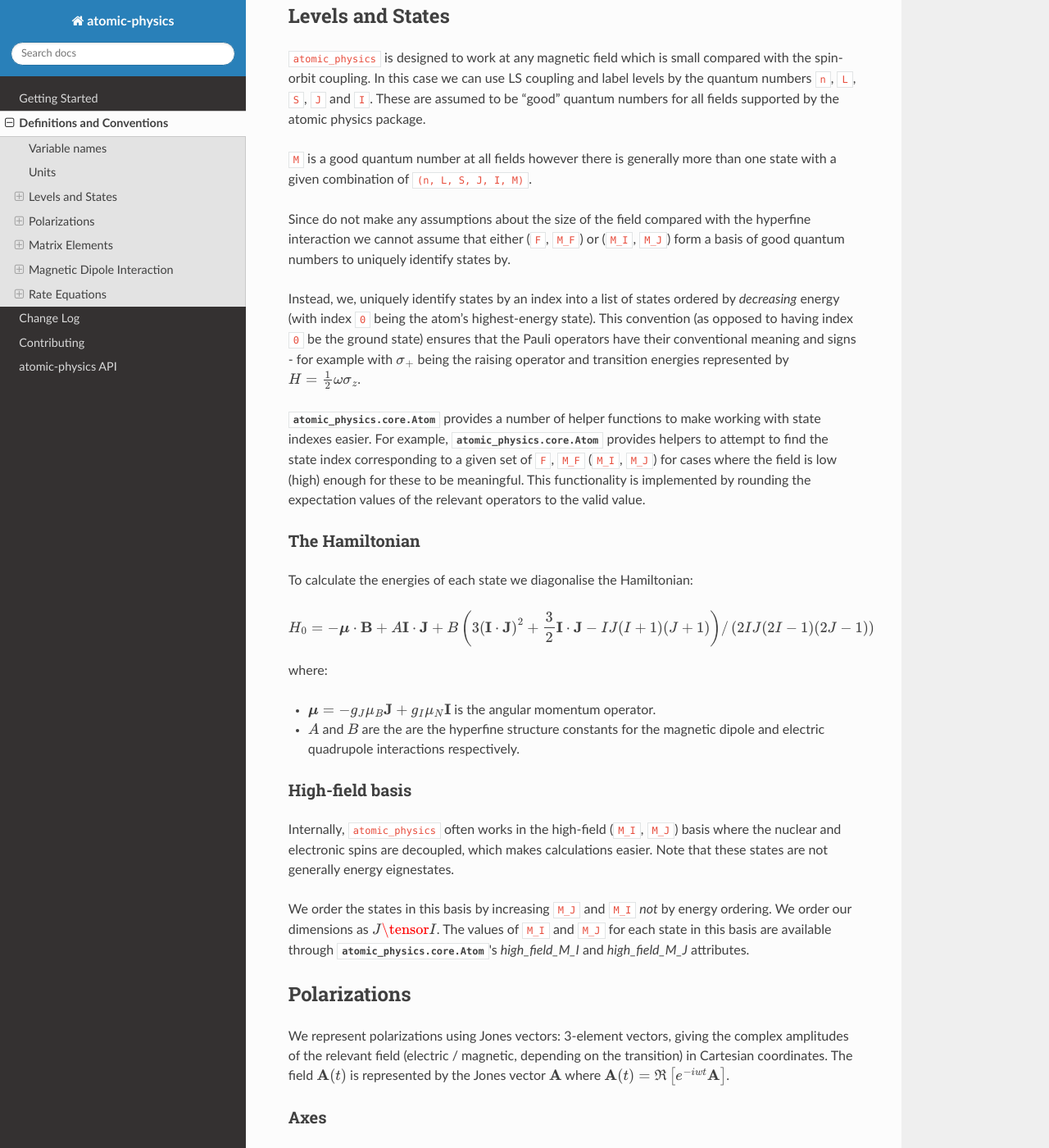
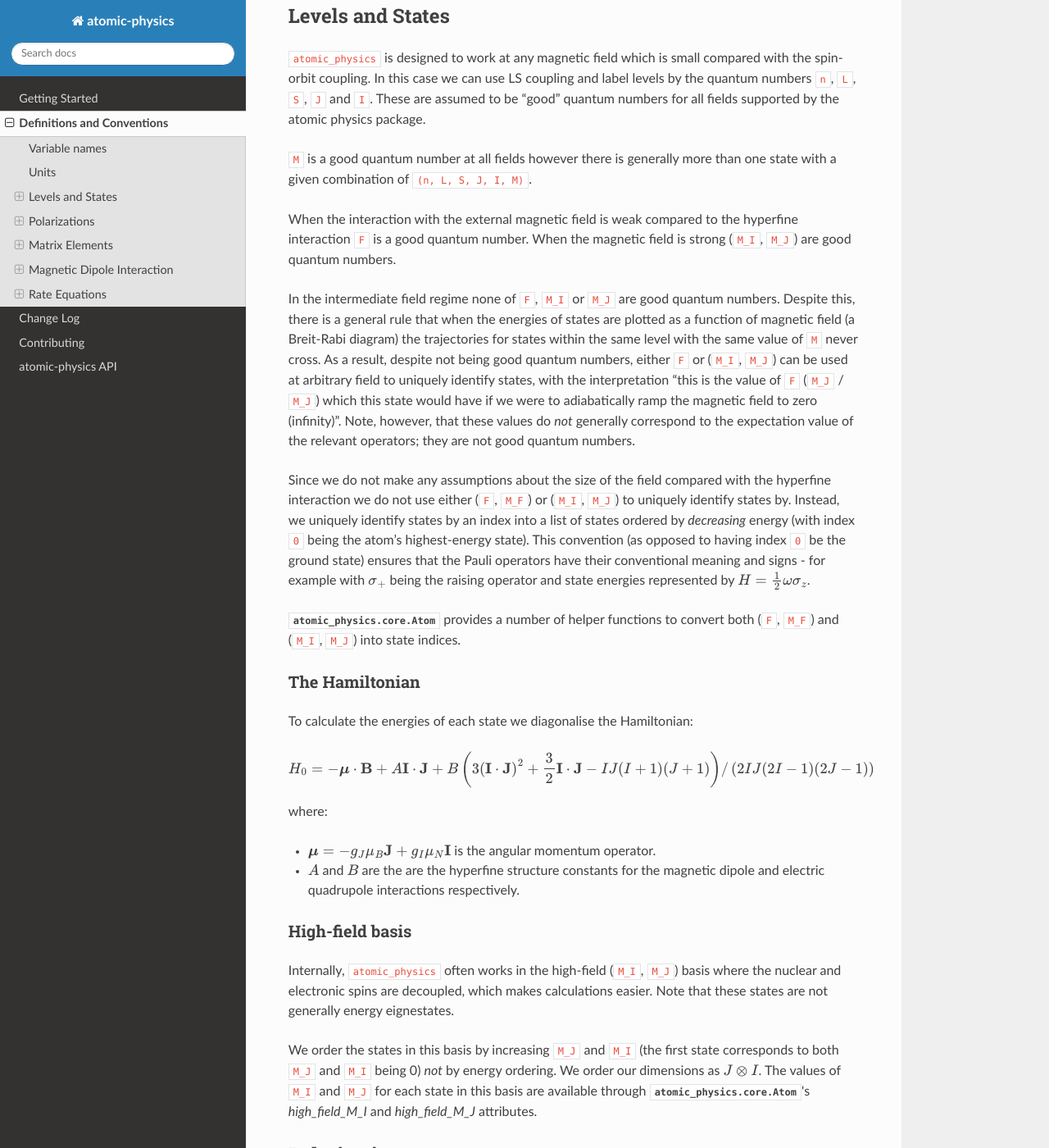
Before and after one commit to OxfordIonTrapGroup/atomic_physics, a Sphinx documentation site: the page built from docs/definitions_and_conventions.rst, in a window 1280 px wide and 1400 px high, scrolled down 857 px. Shown: the whole window at 82% size. Built offline with Sphinx 7.4.7 and the Read the Docs theme 3.1.0, drawn with Linux system fonts in a browser that asks for light colours.

```diff
--- a/docs/definitions_and_conventions.rst
+++ b/docs/definitions_and_conventions.rst
@@ -45,23 +45,32 @@
 ``M`` is a good quantum number at all fields however there is generally more than one
 state with a given combination of ``(n, L, S, J, I, M)``.
 
-Since do not make any assumptions about the size of the field compared with the
-hyperfine interaction we cannot assume that either (``F``, ``M_F``) or (``M_I``, ``M_J``)
-form a basis of good quantum numbers to uniquely identify states by.
+When the interaction with the external magnetic field is weak compared to the hyperfine
+interaction ``F`` is a good quantum number. When the magnetic field is strong (``M_I``,
+``M_J``) are good quantum numbers.
 
-Instead, we, uniquely identify states by an index into a list of states ordered by
-*decreasing* energy (with index ``0`` being the atom's highest-energy state). This
-convention (as opposed to having index ``0`` be the ground state) ensures that the
-Pauli operators have their conventional meaning and signs - for example with
-:math:`\sigma_+` being the raising operator and transition energies represented by
-:math:`H = \frac{1}{2}\omega\sigma_z`.
+In the intermediate field regime none of ``F``, ``M_I`` or ``M_J`` are good quantum
+numbers. Despite this, there is a general rule that when the energies of states are
+plotted as a function of magnetic field (a Breit-Rabi diagram) the trajectories for
+states within the same level with the same value of ``M`` never cross. As a result,
+despite not being good quantum numbers, either ``F`` or (``M_I``, ``M_J``) can be
+used at arbitrary field to uniquely identify states, with the interpretation "this is
+the value of ``F`` (``M_J`` / ``M_J``) which this state would have if we were to
+adiabatically ramp the magnetic field to zero (infinity)". Note, however, that these
+values do *not* generally correspond to the expectation value of the relevant operators;
+they are not good quantum numbers.
 
-:class:`atomic_physics.core.Atom` provides a number of helper functions to make working
-with state indexes easier. For example, :class:`atomic_physics.core.Atom`
-provides helpers to attempt to find the state index corresponding to a given set of
-``F``, ``M_F`` (``M_I``, ``M_J``) for cases where the field is low (high) enough for
-these to be meaningful. This functionality is implemented by rounding the expectation
-values of the relevant operators to the valid value.
+Since we do not make any assumptions about the size of the field compared with the
+hyperfine interaction we do not use either (``F``, ``M_F``) or (``M_I``, ``M_J``)
+to uniquely identify states by. Instead, we uniquely identify states by an index into a
+list of states ordered by *decreasing* energy (with index ``0`` being the atom's
+highest-energy state). This convention (as opposed to having index ``0`` be the ground
+state) ensures that the Pauli operators have their conventional meaning and signs - for
+example with :math:`\sigma_+` being the raising operator and state energies
+represented by :math:`H = \frac{1}{2}\omega\sigma_z`.
+
+:class:`atomic_physics.core.Atom` provides a number of helper functions to convert both
+(``F``, ``M_F``) and (``M_I``, ``M_J``) into state indices.
 
 The Hamiltonian
 ---------------
@@ -90,8 +99,9 @@
 where the nuclear and electronic spins are decoupled, which makes calculations easier.
 Note that these states are not generally energy eignestates.
 
-We order the states in this basis by increasing ``M_J`` and ``M_I`` *not* by energy ordering.
-We order our dimensions as :math:`J \tensor I`. The values of ``M_I`` and ``M_J`` for
+We order the states in this basis by increasing ``M_J`` and ``M_I`` (the first state
+corresponds to both ``M_J`` and ``M_I`` being 0) *not* by energy ordering.
+We order our dimensions as :math:`J \otimes I`. The values of ``M_I`` and ``M_J`` for
 each state in this basis are available through :class:`atomic_physics.core.Atom`\'s
 `high_field_M_I` and `high_field_M_J` attributes.
 
```
Also changed, not shown: 2 other files.
